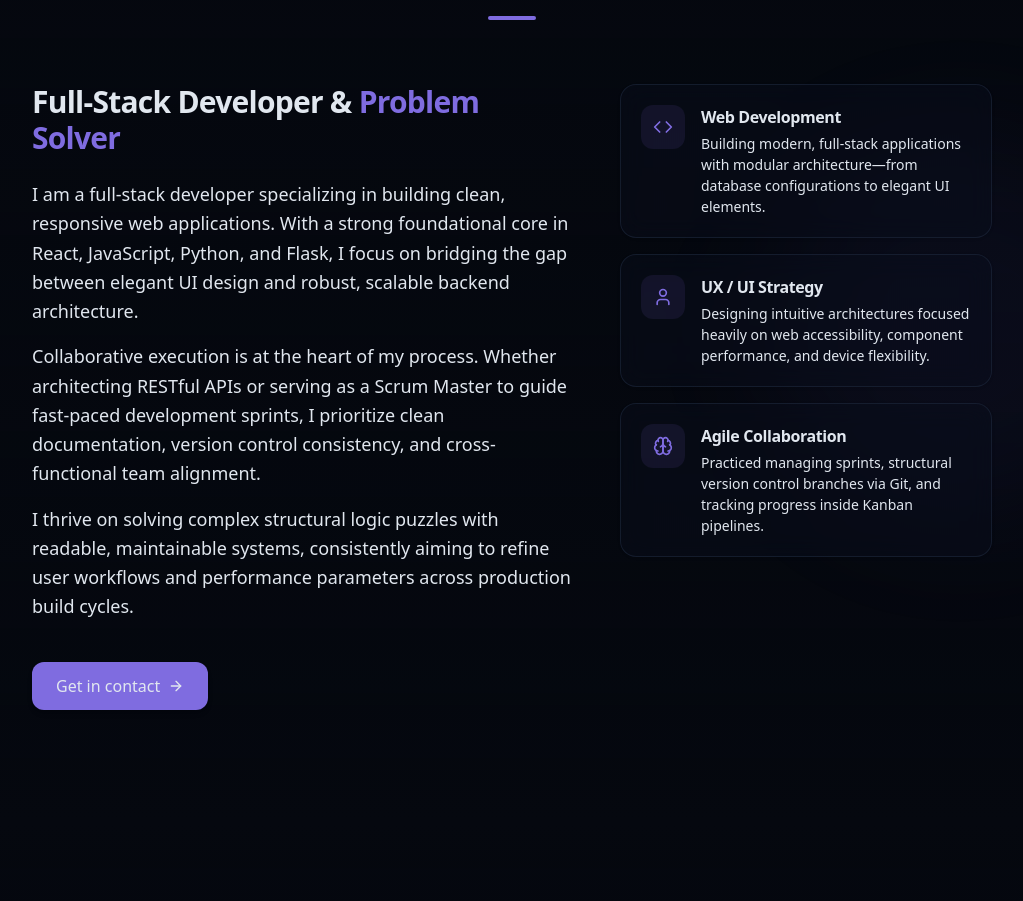
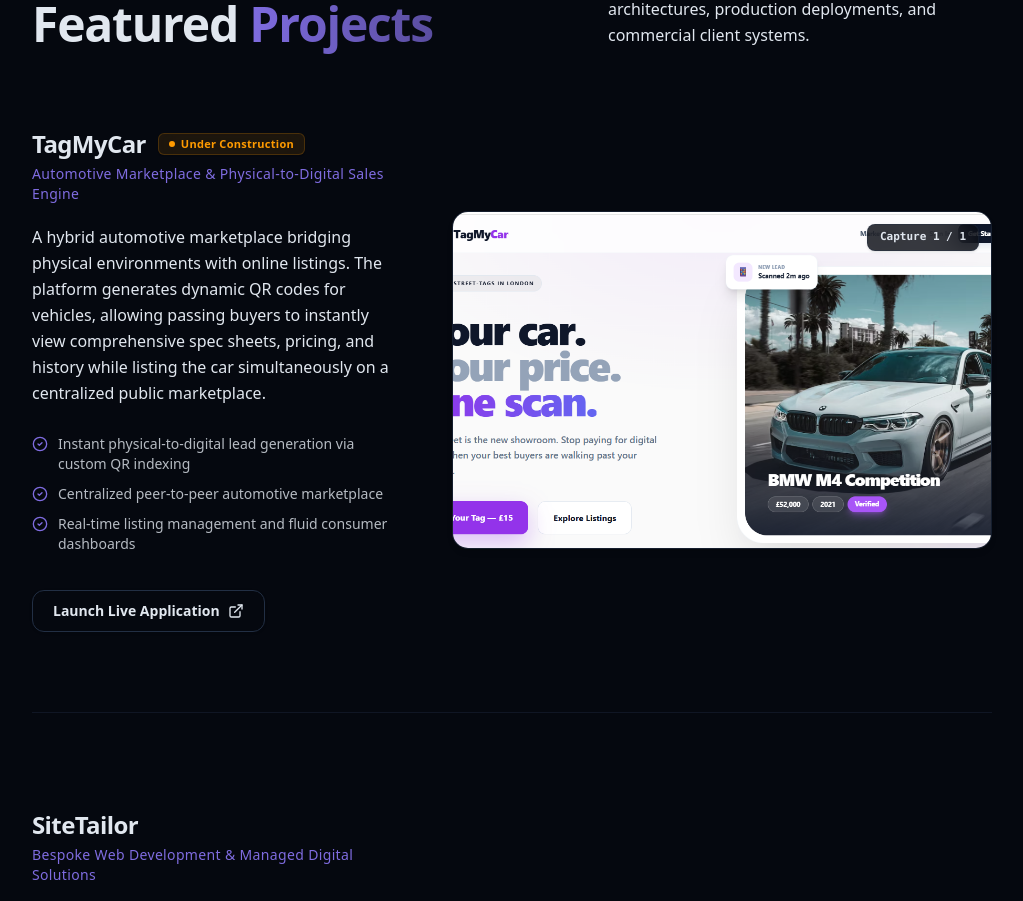
Before and after one commit to Khalid1170/Portfolio, a React (Vite) app: page / in a window 1280 px wide. Shown: the part 960-1861 px from the top of the page, without its empty margins (128-1151 px from the left). Built offline with nearby package versions, Linux system fonts and the light colour scheme.

Commit message:
completed

```diff
--- a/src/components/Contact.jsx
+++ b/src/components/Contact.jsx
@@ -1,6 +1,6 @@
 import { useState } from "react";
 import { motion, AnimatePresence } from "framer-motion";
-import { Mail, Phone, User, Send, CheckCircle2, MessageSquare, Copy, Check } from "lucide-react";
+import { Mail, Phone, User, Send, CheckCircle2, MessageSquare, Copy, Check, Github } from "lucide-react";
 
 export const ContactSection = () => {
   const [formState, setFormState] = useState({ name: "", email: "", message: "" });
@@ -16,6 +16,14 @@
       label: "Designer",
       value: "Khalid Abdi",
       actionable: false,
+    },
+    {
+      id: "github",
+      icon: <Github className="w-5 h-5 text-primary" />,
+      label: "Open Source Blueprint",
+      value: "github.com/khalid1170",
+      href: "https://github.com/khalid1170",
+      actionable: false, // Set to true if you want users to copy the handle string instead
     },
     {
       id: "phone",
@@ -115,6 +123,8 @@
                     {method.href ? (
                       <a
                         href={method.href}
+                        target={method.id === "github" ? "_blank" : undefined}
+                        rel={method.id === "github" ? "noopener noreferrer" : undefined}
                         className="text-sm sm:text-base font-semibold text-foreground hover:text-primary transition-colors duration-200"
                       >
                         {method.value}
@@ -166,9 +176,7 @@
                     htmlFor="name"
                     className="absolute text-sm text-muted-foreground left-4 top-3.5 pointer-events-none transition-all duration-200 origin-[0]
                     peer-placeholder-shown:scale-100 peer-placeholder-shown:translate-y-0
-                    peer-focus:scale-75 peer-focus:-translate-y-7 peer-focus:text-primary
-                    not-empty:-translate-y-7 not-empty:scale-75 bg-transparent px-1
-                    transform -translate-y-7 scale-75"
+                    peer-focus:scale-75 peer-focus:-translate-y-7 peer-focus:text-primary"
                     style={{
                       transform: formState.name ? "translateY(-1.75rem) scale(0.75)" : ""
                     }}
--- a/src/components/HeroSection.jsx
+++ b/src/components/HeroSection.jsx
@@ -102,7 +102,7 @@
         animate={{ opacity: 1 }}
         transition={{ delay: 1.2, duration: 0.8 }}
         className="absolute bottom-4 sm:bottom-8 left-1/2 transform -translate-x-1/2 flex flex-col items-center group cursor-pointer z-20"
-        onClick={() => document.getElementById("about")?.scrollIntoView({ behavior: "smooth" })}
+        onClick={() => document.getElementById("project")?.scrollIntoView({ behavior: "smooth" })}
       >
         <span className="text-[10px] sm:text-xs tracking-widest uppercase font-semibold text-muted-foreground group-hover:text-foreground transition-colors duration-300 mb-1.5 sm:mb-2.5">
           Scroll Down
--- a/src/components/Navbar.jsx
+++ b/src/components/Navbar.jsx
@@ -4,9 +4,10 @@
 
 const navItems = [
   { name: "Home", href: "#hero" },
+  { name: "Projects", href: "#project" },
   { name: "About", href: "#about" },
   { name: "Skills", href: "#skills" },
-  { name: "Projects", href: "#project" },
+
   { name: "Contact", href: "#contact" },
 ];
 
--- a/src/components/Work.jsx
+++ b/src/components/Work.jsx
@@ -1,11 +1,12 @@
 import { useState } from "react";
 import { motion, AnimatePresence } from "framer-motion";
-import { ExternalLink, Layers, CheckCircle2, ChevronLeft, ChevronRight, X } from "lucide-react";
+import { ExternalLink, Layers, CheckCircle2, ChevronLeft, ChevronRight, X, Construction } from "lucide-react";
 
 const projects = [
   {
     id: "tagmycar",
     title: "TagMyCar",
+    status: "development", // Added developmental state mapping
     liveUrl: "https://tagmycar-9ndc.vercel.app/",
     tagline: "Automotive Marketplace & Physical-to-Digital Sales Engine",
     description: "A hybrid automotive marketplace bridging physical environments with online listings. The platform generates dynamic QR codes for vehicles, allowing passing buyers to instantly view comprehensive spec sheets, pricing, and history while listing the car simultaneously on a centralized public marketplace.",
@@ -21,6 +22,7 @@
   {
     id: "sitetailor",
     title: "SiteTailor",
+    status: "production",
     liveUrl: "https://bwk-mq43.vercel.app/",
     tagline: "Bespoke Web Development & Managed Digital Solutions",
     description: "A modern digital agency model delivering custom web architecture, complete digital transformations, and high-performance brand redesigns. Features an integrated recurring subscription framework providing businesses with dedicated monthly structural updates and continuous optimization.",
@@ -36,6 +38,7 @@
   {
     id: "homehelp",
     title: "HomeHelp",
+    status: "development", // Added developmental state mapping
     liveUrl: "https://homehelp.vercel.app/",
     tagline: "On-Demand Hyperlocal Task Marketplace",
     description: "A two-sided freelance service marketplace connecting residential property clients with flexible workforce options. The engine pairs everyday home tasks with verified local students seeking part-time income or certified tradespeople looking to capture secondary off-hour contract pipelines.",
@@ -116,9 +119,23 @@
                 {/* Content Panel */}
                 <div className="lg:col-span-5 flex flex-col space-y-5 text-left order-2 lg:order-1">
                   <div>
-                    <h3 className="text-2xl font-bold tracking-tight text-foreground flex items-center gap-3">
-                      {project.title}
-                    </h3>
+                    <div className="flex flex-wrap items-center gap-3">
+                      <h3 className="text-2xl font-bold tracking-tight text-foreground">
+                        {project.title}
+                      </h3>
+
+                      {/* Dynamic Development Status Badge */}
+                      {project.status === "development" && (
+                        <span className="inline-flex items-center gap-1.5 bg-amber-500/10 border border-amber-500/20 text-amber-500 dark:text-amber-400 px-2.5 py-0.5 rounded-md text-[11px] font-semibold tracking-wide backdrop-blur-md shadow-xs">
+                          <span className="relative flex h-1.5 w-1.5">
+                            <span className="animate-ping absolute inline-flex h-full w-full rounded-full bg-amber-500 opacity-75"></span>
+                            <span className="relative inline-flex rounded-full h-1.5 w-1.5 bg-amber-500"></span>
+                          </span>
+                          Under Construction
+                        </span>
+                      )}
+                    </div>
+
                     <p className="text-primary font-medium text-sm mt-1 tracking-wide">
                       {project.tagline}
                     </p>
--- a/src/pages/Home.jsx
+++ b/src/pages/Home.jsx
@@ -23,10 +23,11 @@
 
     <main>
     <HeroSection />
+    <WorkSection />
+
 
     <AboutMe />
     < SkillsSection />
-    <WorkSection />
     <ContactSection />
 
     </main>
```
